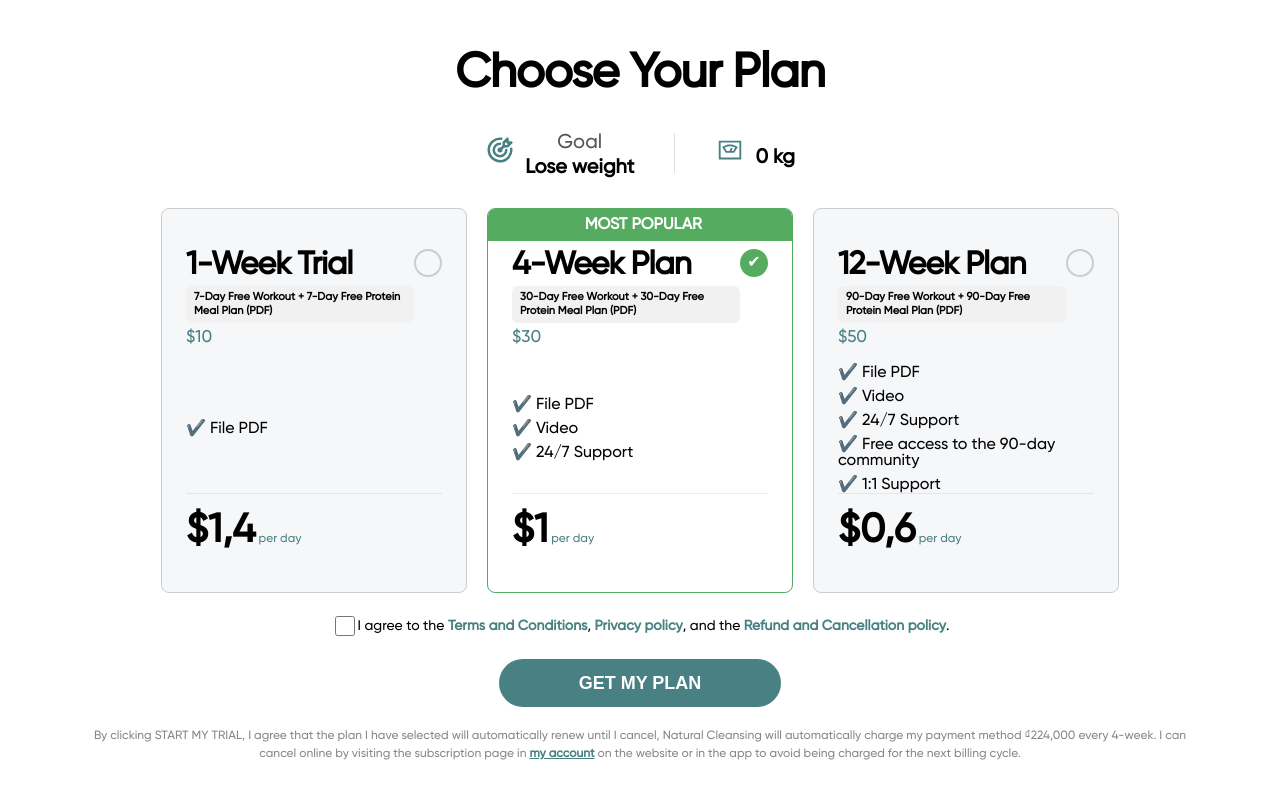
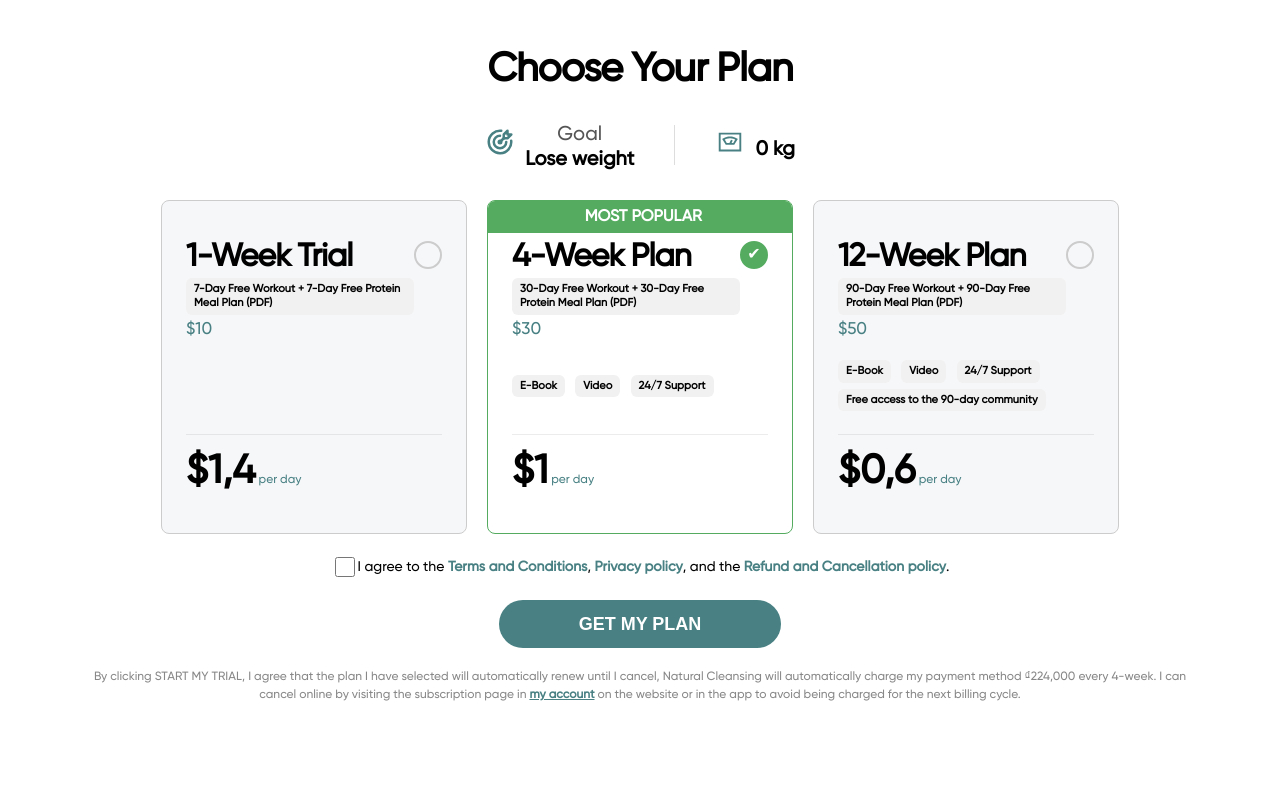
Before and after one commit to AVEG-DHH/FormQuestionAVE, a React (Vite) app: page /checkout in a window 1280 px wide. Shown: the top 798 px of the page. Built offline with nearby package versions, Linux system fonts and the light colour scheme.

Commit message:
update code

```diff
--- a/src/components/chooseplan/index.jsx
+++ b/src/components/chooseplan/index.jsx
@@ -42,7 +42,7 @@ const ChoosePlan = () => {
             highlightedPrice: '$1,4',
             perDay: ' per day',
             mostPopular: false,
-            planDetail: ['File PDF'],
+            planDetail: [],
         },
         {
             name: '4-Week Plan',
@@ -51,7 +51,7 @@ const ChoosePlan = () => {
             highlightedPrice: '$1',
             perDay: ' per day',
             mostPopular: true,
-            planDetail: ['File PDF', 'Video', '24/7 Support'],
+            planDetail: ['E-Book', 'Video', '24/7 Support'],
         },
         {
             name: '12-Week Plan',
@@ -60,7 +60,7 @@ const ChoosePlan = () => {
             highlightedPrice: '$0,6',
             perDay: ' per day',
             mostPopular: false,
-            planDetail: ['File PDF', 'Video', '24/7 Support', 'Free access to the 90-day community', '1:1 Support'],
+            planDetail: ['E-Book', 'Video', '24/7 Support', 'Free access to the 90-day community'],
         },
     ];
 
@@ -122,13 +122,14 @@ const ChoosePlan = () => {
                                     {selectedPlan === plan.name && <span className="tick">✔</span>}
                                 </div>
                             </div>
-                            <div className="plan-detail">
-                                <ul>
-                                    {plan.planDetail.map((detail, index) => (
-                                        <li key={index}>✔️ {detail}</li>
-                                    ))}
-                                </ul>
+                            <div className="plan-custom-list">
+                                {plan.planDetail.map((detail, index) => (
+                                    <div className="plan-label plan-custom-item" key={index}>
+                                        {detail}
+                                    </div>
+                                ))}
                             </div>
+
                             <div className="highlighted-section">
                                 <span className="highlighted-price">{plan.highlightedPrice}</span>
                                 <span className="per-day">{plan.perDay}</span>
--- a/src/components/chooseplan/style.scss
+++ b/src/components/chooseplan/style.scss
@@ -18,7 +18,7 @@
     padding: 50px;
 
     h1 {
-        font-size: 48px;
+        font-size: $font-size-title-small-pc;
         font-weight: 600;
         margin-bottom: 20px;
         letter-spacing: -1px;
@@ -93,11 +93,15 @@
             flex-direction: column;
             justify-content: space-between;
 
-            .plan-detail {
-                ul {
-                    display: flex;
-                    flex-direction: column;
-                    row-gap: 8px;
+            .plan-custom-list {
+                display: flex;
+                flex-wrap: wrap;
+                gap: 4%;
+                margin-bottom: 20px;
+
+                .plan-custom-item {
+                    max-width: 200px !important;
+                    height: fit-content;
                 }
             }
 
@@ -342,8 +346,13 @@
 
 @media (max-width: 768px) {
     .choose-plan {
+        h1 {
+            font-size: $font-size-title-small-sp;
+        }
         .get-plan-button {
+            font-size: $font-size-input-sp;
             width: 40%;
+            height: fit-content;
         }
     }
 }
```
